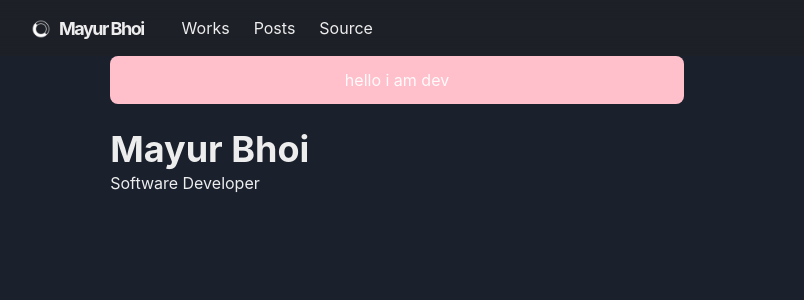
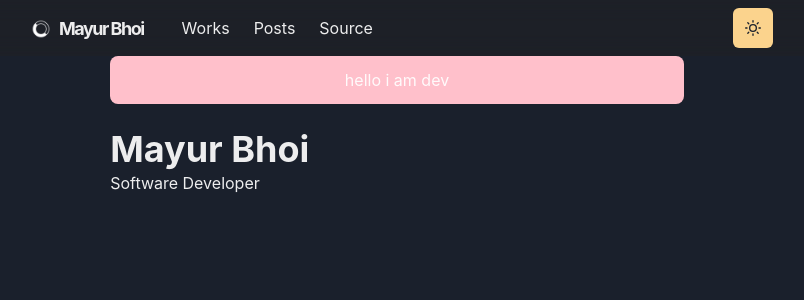
Before and after one commit to Mayur57/mayurbhoi.com, a Next.js app: page / in a window 1280 px wide. Shown: the top 300 px of the page, without its empty margins (243-1047 px from the left). Built offline with nearby package versions, Linux system fonts and the light colour scheme.

Commit message:
add: theme toggling

```diff
--- a/components/nav.js
+++ b/components/nav.js
@@ -15,6 +15,7 @@ import {
   useColorModeValue
 } from '@chakra-ui/react'
 import { HamburgerIcon } from '@chakra-ui/icons'
+import ThemeButton from './theme-button'
 
 const LinkItem = ({ href, path, children }) => {
   const active = path == href
@@ -87,6 +88,7 @@ const Navbar = props => {
         </Stack>
 
         <Box flex={1} align="right">
+          <ThemeButton/>
           <Box ml={2} display={{ base: 'inline-block', md: 'none' }}>
             <Menu isLazy id="navbar-menu">
               <MenuButton
```
